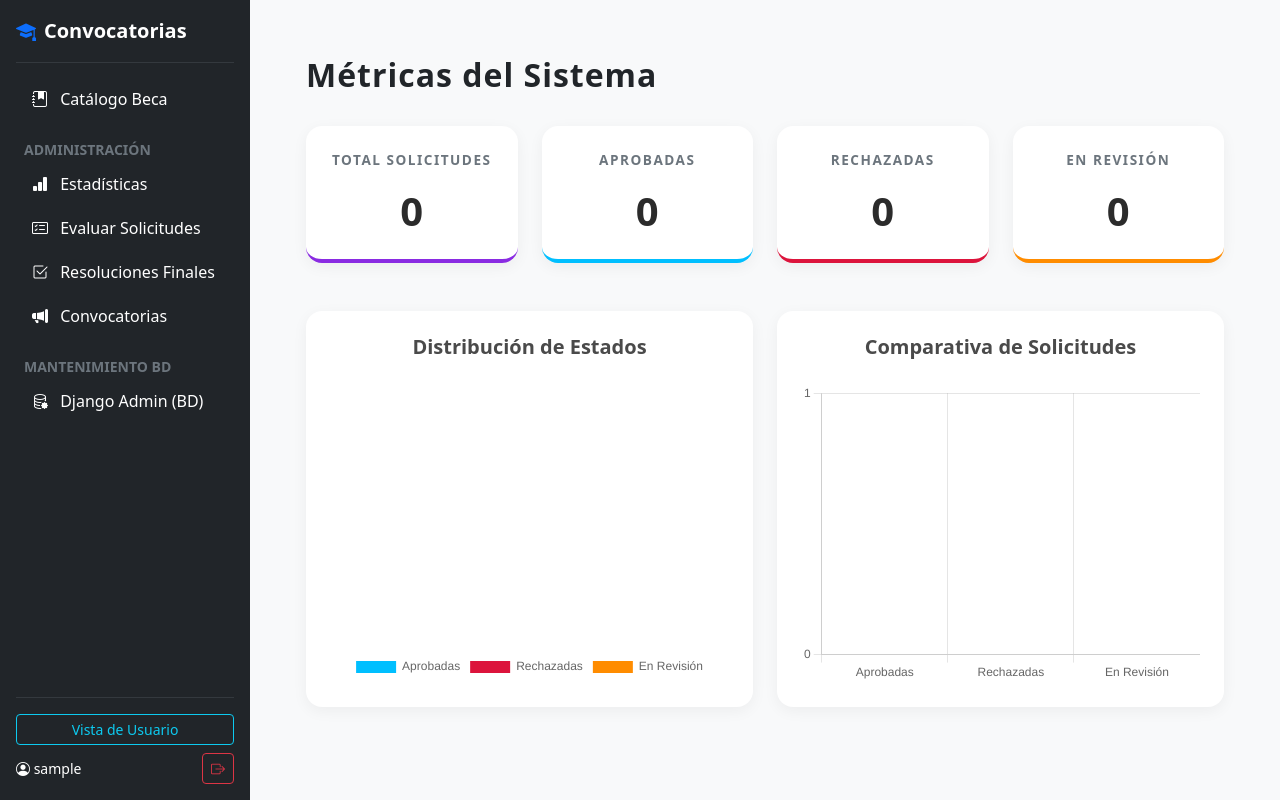
After one commit to sofsdf/proyect-analisis-II, a Django app: page /solicitudes/reportes/ in a window 1280 px wide. The commit adds this page. Run offline with Django 5.2, Linux system fonts and the light colour scheme; the visitor is signed in with stand-in values (Sample User, id 1); data that the repository does not hold is empty.

Commit message:
feat(solicitudes): finalizar dashboard interactivo y agregar al sidebar HU-09

```diff
--- a/solicitudes/urls.py
+++ b/solicitudes/urls.py
@@ -12,4 +12,5 @@ urlpatterns = [
     path('resoluciones/', views.lista_resoluciones, name='lista_resoluciones'),
     path('resolver/<int:pk>/', views.resolver_solicitud, name='resolver_solicitud'),
     path('mis-solicitudes/', views.mis_solicitudes, name='mis_solicitudes'),
+    path('reportes/', views.dashboard_reportes, name='reportes'),
 ]
--- a/solicitudes/views.py
+++ b/solicitudes/views.py
@@ -197,3 +197,18 @@ def mis_solicitudes(request):
     return render(request, 'solicitudes/mis_solicitudes.html', {
         'solicitudes': solicitudes
     })
+
+@login_required
+@user_passes_test(lambda u: u.is_staff)
+def dashboard_reportes(request):
+    total = Solicitud.objects.count()
+    aprobadas = Solicitud.objects.filter(estado='APROBADA').count()
+    rechazadas = Solicitud.objects.filter(estado='RECHAZADA').count()
+    pendientes = Solicitud.objects.filter(estado='REVISION').count()
+
+    return render(request, 'solicitudes/reportes.html', {
+        'total': total,
+        'aprobadas': aprobadas,
+        'rechazadas': rechazadas,
+        'pendientes': pendientes
+    })
--- a/templates/base.html
+++ b/templates/base.html
@@ -1,6 +1,7 @@
 {% load static %}
 <!DOCTYPE html>
 <html lang="es">
+
 <head>
     <meta charset="UTF-8">
     <meta name="viewport" content="width=device-width, initial-scale=1.0">
@@ -9,14 +10,45 @@
     <link href="https://cdn.jsdelivr.net/npm/bootstrap@5.3.3/dist/css/bootstrap.min.css" rel="stylesheet">
     <link rel="stylesheet" href="https://cdn.jsdelivr.net/npm/bootstrap-icons@1.11.3/font/bootstrap-icons.min.css">
     <style>
-        body { min-height: 100vh; display: flex; flex-direction: column; }
-        .wrapper { display: flex; flex: 1; }
-        #sidebar { min-width: 250px; max-width: 250px; min-height: 100vh; }
-        #sidebar .nav-link { color: #adb5bd; border-radius: 6px; margin-bottom: 4px; }
-        #sidebar .nav-link:hover, #sidebar .nav-link.active { color: #fff; background-color: #0d6efd; }
-        .preview-banner { background-color: #ffc107; color: #000; font-weight: bold; text-align: center; padding: 6px; }
+        body {
+            min-height: 100vh;
+            display: flex;
+            flex-direction: column;
+        }
+
+        .wrapper {
+            display: flex;
+            flex: 1;
+        }
+
+        #sidebar {
+            min-width: 250px;
+            max-width: 250px;
+            min-height: 100vh;
+        }
+
+        #sidebar .nav-link {
+            color: #adb5bd;
+            border-radius: 6px;
+            margin-bottom: 4px;
+        }
+
+        #sidebar .nav-link:hover,
+        #sidebar .nav-link.active {
+            color: #fff;
+            background-color: #0d6efd;
+        }
+
+        .preview-banner {
+            background-color: #ffc107;
+            color: #000;
+            font-weight: bold;
+            text-align: center;
+            padding: 6px;
+        }
     </style>
 </head>
+
 <body class="bg-light">
 
     {% if request.session.modo_vista_estudiante %}
@@ -33,7 +65,8 @@
         <!-- Sidebar Lateral -->
         <nav id="sidebar" class="bg-dark text-white p-3 d-flex flex-column justify-content-between">
             <div>
-                <a href="{% url 'convocatorias:catalogo' %}" class="d-flex align-items-center mb-3 mb-md-0 me-md-auto text-white text-decoration-none fs-5 fw-bold">
+                <a href="{% url 'convocatorias:catalogo' %}"
+                    class="d-flex align-items-center mb-3 mb-md-0 me-md-auto text-white text-decoration-none fs-5 fw-bold">
                     <i class="bi bi-mortarboard-fill me-2 text-primary"></i> Convocatorias
                 </a>
                 <hr class="text-secondary">
@@ -71,6 +104,11 @@
                     {% if user.is_staff and not request.session.modo_vista_estudiante %}
                     <li class="text-secondary small fw-bold text-uppercase px-2 mt-3 mb-1">Administración</li>
                     <li>
+                    <li>
+                        <a href="{% url 'solicitudes:reportes' %}" class="nav-link text-white">
+                            <i class="bi bi-bar-chart-fill me-2"></i> Estadísticas
+                        </a>
+                    </li>
                     <a href="{% url 'solicitudes:lista_solicitudes_comite' %}" class="nav-link text-white">
                         <i class="bi bi-card-checklist me-2"></i> Evaluar Solicitudes
                     </a>
@@ -139,7 +177,8 @@
             <!--  SISTEMA DE MENSAJES DE DJANGO -->
             {% if messages %}
             {% for message in messages %}
-                    <div class="alert alert-{% if message.tags == 'error' %}danger{% else %}{{ message.tags }}{% endif %} alert-dismissible fade show shadow-sm" role="alert">
+            <div class="alert alert-{% if message.tags == 'error' %}danger{% else %}{{ message.tags }}{% endif %} alert-dismissible fade show shadow-sm"
+                role="alert">
                 {{ message }}
                 <button type="button" class="btn-close" data-bs-dismiss="alert" aria-label="Close"></button>
             </div>
@@ -154,4 +193,5 @@
         <!-- Bootstrap 5 JS Bundle -->
         <script src="https://cdn.jsdelivr.net/npm/bootstrap@5.3.3/dist/js/bootstrap.bundle.min.js"></script>
 </body>
+
 </html>
--- /dev/null
+++ b/templates/solicitudes/reportes.html
@@ -0,0 +1,179 @@
+{% extends 'base.html' %}
+
+{% block title %}Dashboard de Estadísticas{% endblock %}
+
+{% block content %}
+<style>
+    .dashboard-wrapper {
+        padding: 2rem;
+    }
+
+    .float-card {
+        background: #ffffff;
+        border: none;
+        border-radius: 16px;
+        transition: all 0.3s ease;
+        box-shadow: 0 4px 15px rgba(0, 0, 0, 0.05);
+        position: relative;
+        overflow: hidden;
+    }
+
+    .float-card:hover {
+        transform: translateY(-5px);
+        box-shadow: 0 12px 25px rgba(0, 0, 0, 0.12);
+    }
+
+    .accent-total {
+        border-bottom: 4px solid #8a2be2;
+    }
+
+    .accent-aprobadas {
+        border-bottom: 4px solid #00bfff;
+    }
+
+    .accent-rechazadas {
+        border-bottom: 4px solid #dc143c;
+    }
+
+    .accent-pendientes {
+        border-bottom: 4px solid #ff8c00;
+    }
+
+    .metric-title {
+        font-size: 0.85rem;
+        letter-spacing: 1.5px;
+        text-transform: uppercase;
+        color: #6c757d;
+        font-weight: 700;
+    }
+
+    .metric-value {
+        font-size: 2.5rem;
+        font-weight: 800;
+        color: #2b2b2b;
+        margin: 10px 0 0 0;
+    }
+
+    .chart-container {
+        position: relative;
+        height: 300px;
+        width: 100%;
+    }
+</style>
+
+<script src="https://cdn.jsdelivr.net/npm/chart.js"></script>
+
+<div class="dashboard-wrapper">
+    <div class="d-flex justify-content-between align-items-center mb-4">
+        <h2 class="fw-bold text-dark" style="letter-spacing: 1px;">Métricas del Sistema</h2>
+    </div>
+
+    <div class="row g-4 mb-5">
+        <div class="col-xl-3 col-md-6">
+            <div class="float-card accent-total h-100 p-4 text-center">
+                <p class="metric-title">Total Solicitudes</p>
+                <h1 class="metric-value">{{ total }}</h1>
+            </div>
+        </div>
+        <div class="col-xl-3 col-md-6">
+            <div class="float-card accent-aprobadas h-100 p-4 text-center">
+                <p class="metric-title">Aprobadas</p>
+                <h1 class="metric-value">{{ aprobadas }}</h1>
+            </div>
+        </div>
+        <div class="col-xl-3 col-md-6">
+            <div class="float-card accent-rechazadas h-100 p-4 text-center">
+                <p class="metric-title">Rechazadas</p>
+                <h1 class="metric-value">{{ rechazadas }}</h1>
+            </div>
+        </div>
+        <div class="col-xl-3 col-md-6">
+            <div class="float-card accent-pendientes h-100 p-4 text-center">
+                <p class="metric-title">En Revisión</p>
+                <h1 class="metric-value">{{ pendientes }}</h1>
+            </div>
+        </div>
+    </div>
+
+    <div class="row g-4">
+        <div class="col-md-6">
+            <div class="float-card p-4">
+                <h5 class="fw-bold text-center mb-4" style="color: #4a4a4a;">Distribución de Estados</h5>
+                <div class="chart-container">
+                    <canvas id="donutChart"></canvas>
+                </div>
+            </div>
+        </div>
+
+        <div class="col-md-6">
+            <div class="float-card p-4">
+                <h5 class="fw-bold text-center mb-4" style="color: #4a4a4a;">Comparativa de Solicitudes</h5>
+                <div class="chart-container">
+                    <canvas id="barChart"></canvas>
+                </div>
+            </div>
+        </div>
+    </div>
+</div>
+
+<script>
+    document.addEventListener("DOMContentLoaded", function () {
+
+        const aprobadas = parseInt("{{ aprobadas|default:0 }}", 10);
+        const rechazadas = parseInt("{{ rechazadas|default:0 }}", 10);
+        const pendientes = parseInt("{{ pendientes|default:0 }}", 10);
+
+        const etiquetas = ['Aprobadas', 'Rechazadas', 'En Revisión'];
+        const datos = [aprobadas, rechazadas, pendientes];
+        const coloresPersonalizados = ['#00bfff', '#dc143c', '#ff8c00'];
+
+        const ctxDonut = document.getElementById('donutChart').getContext('2d');
+        new Chart(ctxDonut, {
+            type: 'doughnut',
+            data: {
+                labels: etiquetas,
+                datasets: [{
+                    data: datos,
+                    backgroundColor: coloresPersonalizados,
+                    borderWidth: 0,
+                    hoverOffset: 6
+                }]
+            },
+            options: {
+                responsive: true,
+                maintainAspectRatio: false,
+                plugins: {
+                    legend: { position: 'bottom' }
+                }
+            }
+        });
+
+        const ctxBar = document.getElementById('barChart').getContext('2d');
+        new Chart(ctxBar, {
+            type: 'bar',
+            data: {
+                labels: etiquetas,
+                datasets: [{
+                    label: 'Cantidad',
+                    data: datos,
+                    backgroundColor: coloresPersonalizados,
+                    borderRadius: 6,
+                }]
+            },
+            options: {
+                responsive: true,
+                maintainAspectRatio: false,
+                scales: {
+                    y: {
+                        beginAtZero: true,
+                        ticks: { stepSize: 1 }
+                    }
+                },
+                plugins: {
+                    legend: { display: false }
+                }
+            }
+        });
+    });
+</script>
+{% endblock %}
```
Lines whose indentation alone changed are shown as unchanged.
